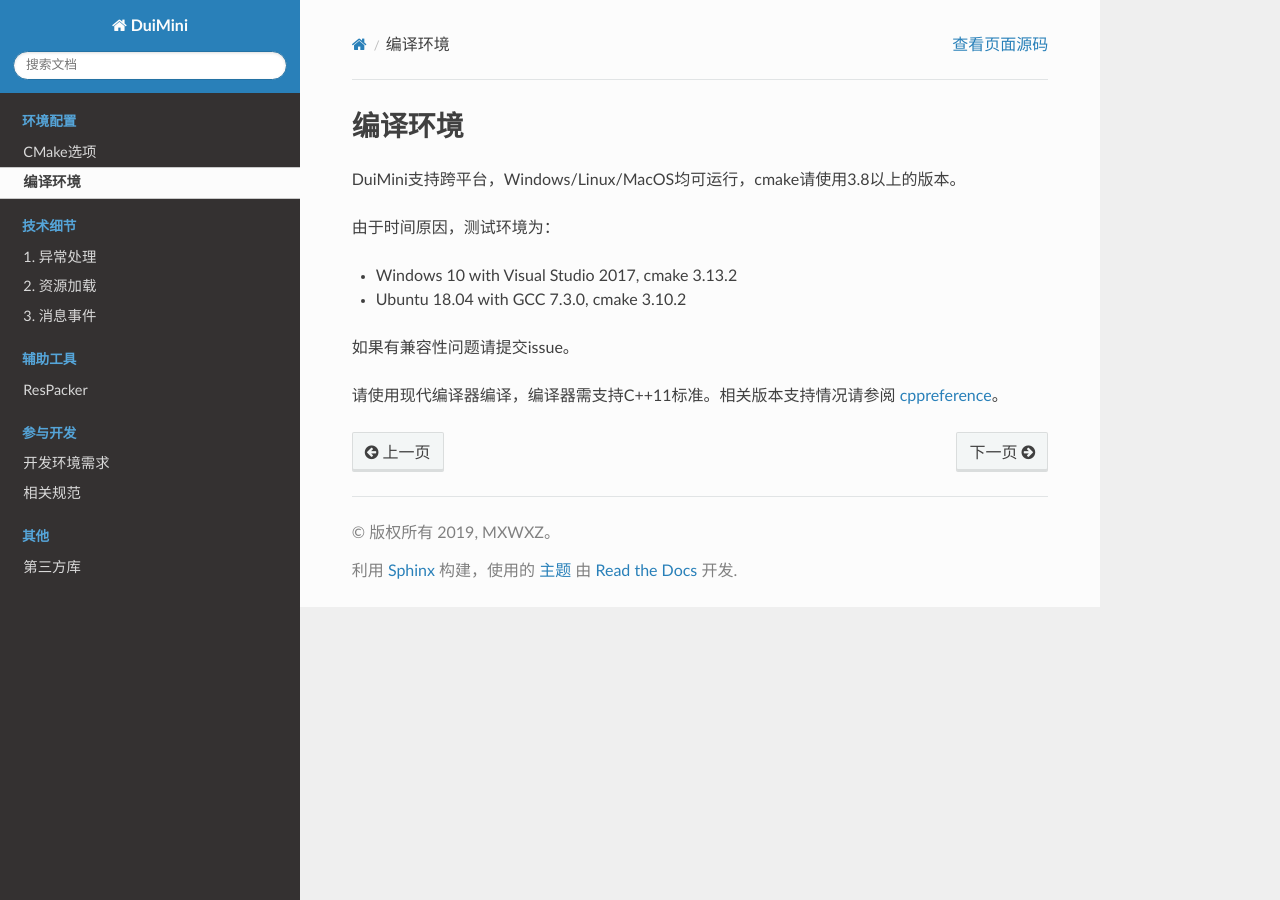
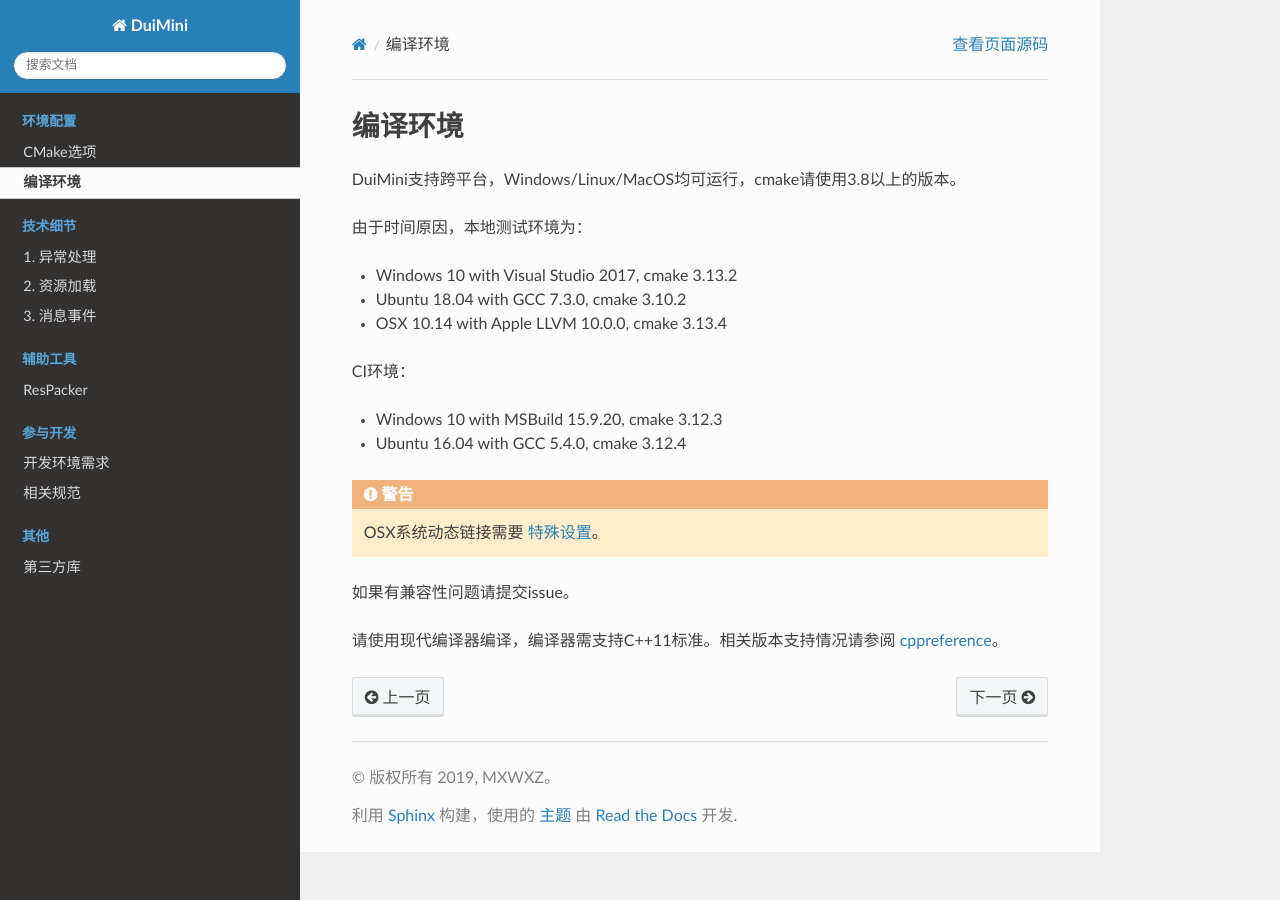
Before and after one commit to MXWXZ/DuiMini-doc, a Sphinx documentation site: the page built from source/environment/compile.rst, in a window 1280 px wide. Built offline with Sphinx 7.4.7 and the Read the Docs theme 2.0.0, drawn with Linux system fonts in a browser that asks for light colours.

Commit message:
update gtest

```diff
--- a/source/environment/compile.rst
+++ b/source/environment/compile.rst
@@ -2,10 +2,18 @@
 ========
 DuiMini支持跨平台，Windows/Linux/MacOS均可运行，cmake请使用3.8以上的版本。
 
-由于时间原因，测试环境为：
+由于时间原因，本地测试环境为：
 
 - Windows 10 with Visual Studio 2017, cmake 3.13.2
 - Ubuntu 18.04 with GCC 7.3.0, cmake 3.10.2
+- OSX 10.14 with Apple LLVM 10.0.0, cmake 3.13.4
+
+CI环境：
+
+- Windows 10 with MSBuild 15.9.20, cmake 3.12.3
+- Ubuntu 16.04 with GCC 5.4.0, cmake 3.12.4
+
+.. Warning:: OSX系统动态链接需要 `特殊设置 <https://www.sfml-dev.org/tutorials/2.5/start-osx.php>`_。
 
 如果有兼容性问题请提交issue。
 
--- a/source/tool/respacker.rst
+++ b/source/tool/respacker.rst
@@ -1,7 +1,5 @@
 ResPacker
-=========
-.. Warning:: 仅测试过windows和linux系统，MacOS系统不保证有效。
-
+==========
 文件打包工具，用于整合资源文件和可执行文件，生成单文件程序。
 
 CLI参数::
```
Also changed, not shown: README.rst (+7 -5 lines), source/environment/cmake.rst (+6 -4 lines), source/third_part/googletest.rst (added, +25 -0 lines), source/third_part/index.rst (+9 -8 lines).
